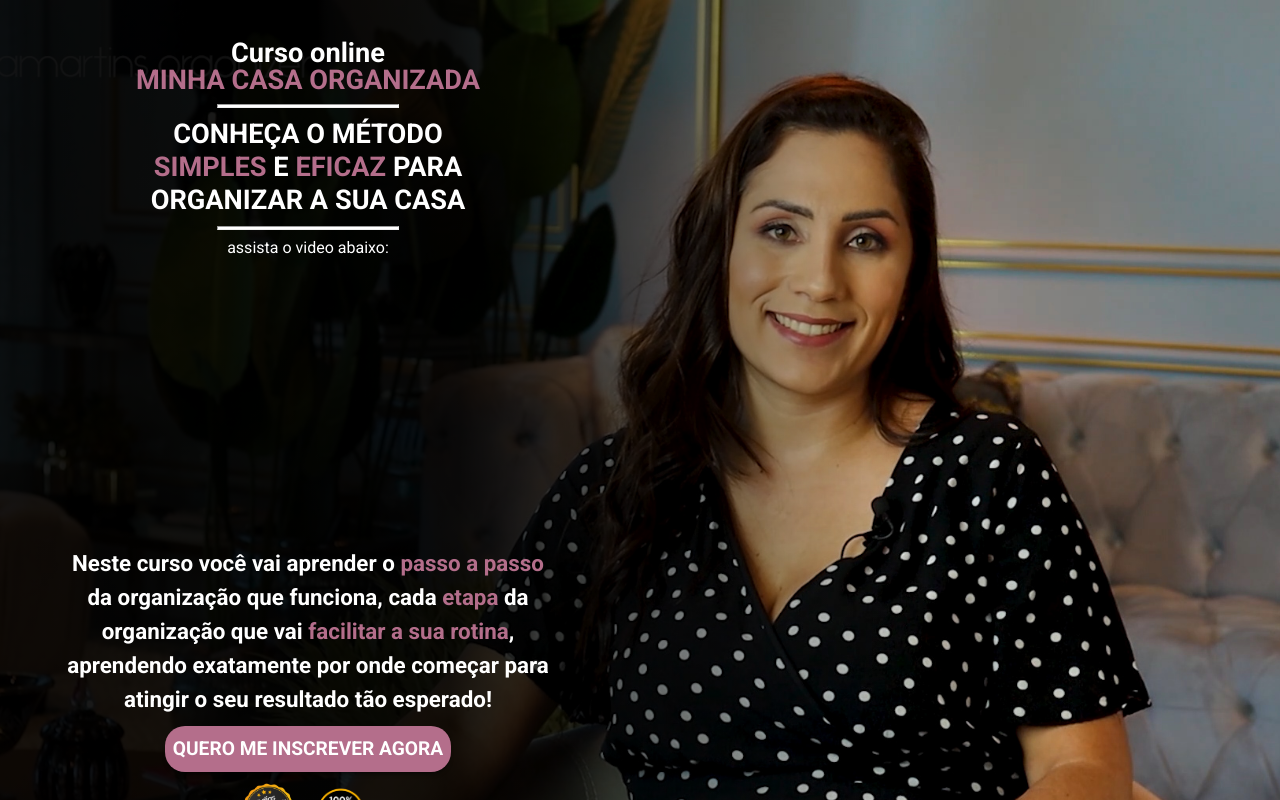
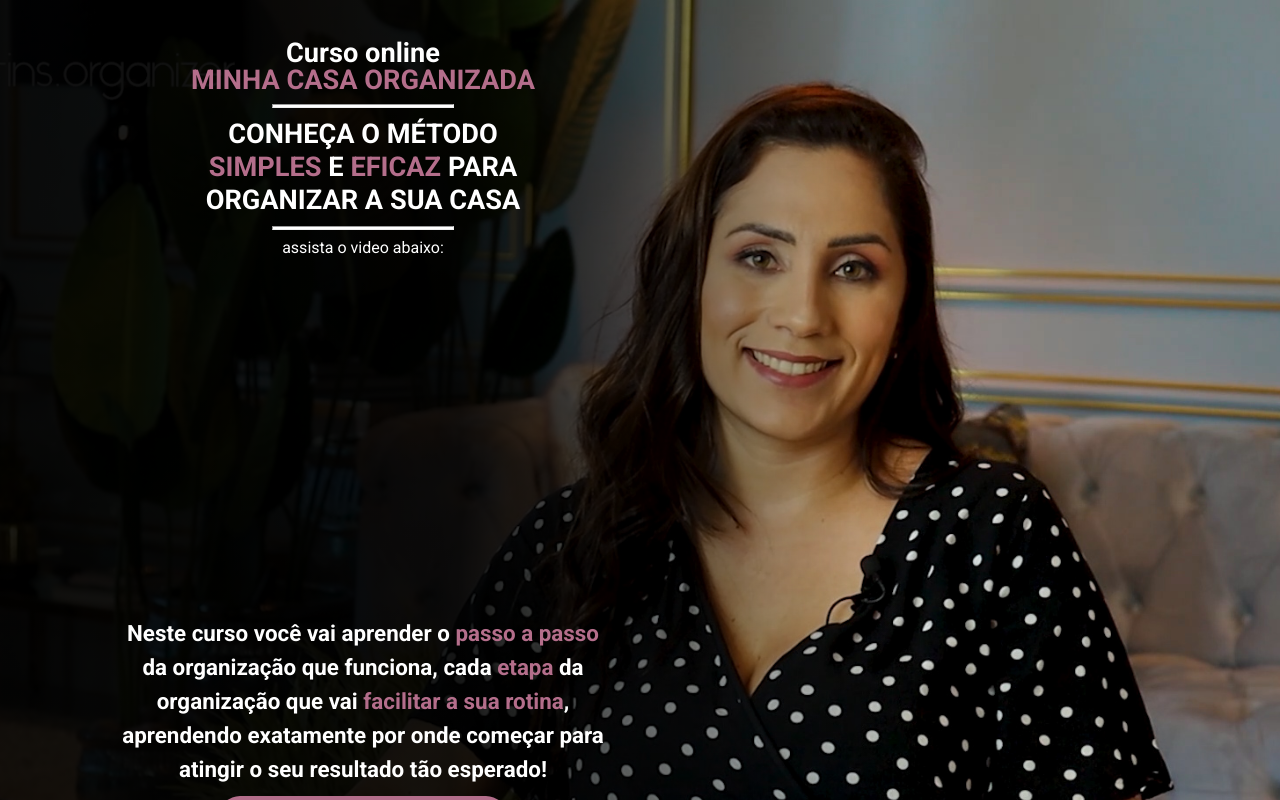
Before and after one commit to JuniorAlvesbr/leticiamartins.com.br-curso, a Next.js app: page / in a window 1280 px wide. Shown: the top 800 px of the page. Built offline with nearby package versions, Linux system fonts and the light colour scheme.

Commit message:
change pictures

```diff
--- a/components/Hero/styles.js
+++ b/components/Hero/styles.js
@@ -30,6 +30,14 @@ export const Container = styled.section`
 
         > ${ImageWrapper} {
             height: 850px;
+        }
+    }
+
+    @media (min-width: 1000px) {
+        height: 950px;
+
+        > ${ImageWrapper} {
+            height: 950px;
         }
     }
 `
@@ -85,7 +93,10 @@ export const Content = styled.article`
         > ${Description} {
             line-height: 34px;
         }
+    }
 
+    @media (min-width: 1000px) {
+        width: 610px;
     }
 `
 
@@ -96,6 +107,11 @@ export const PlayerWrapper = styled.div`
     @media (min-width: 500px) {
         width: 450px;
         height: 280px;
+    }
+
+    @media (min-width: 1000px) {
+        width: 600px;
+        height: 350px;
     }
 `
 
```
Also changed, not shown: public/images/Leticia-Martins.png, public/images/garantia7.png.
